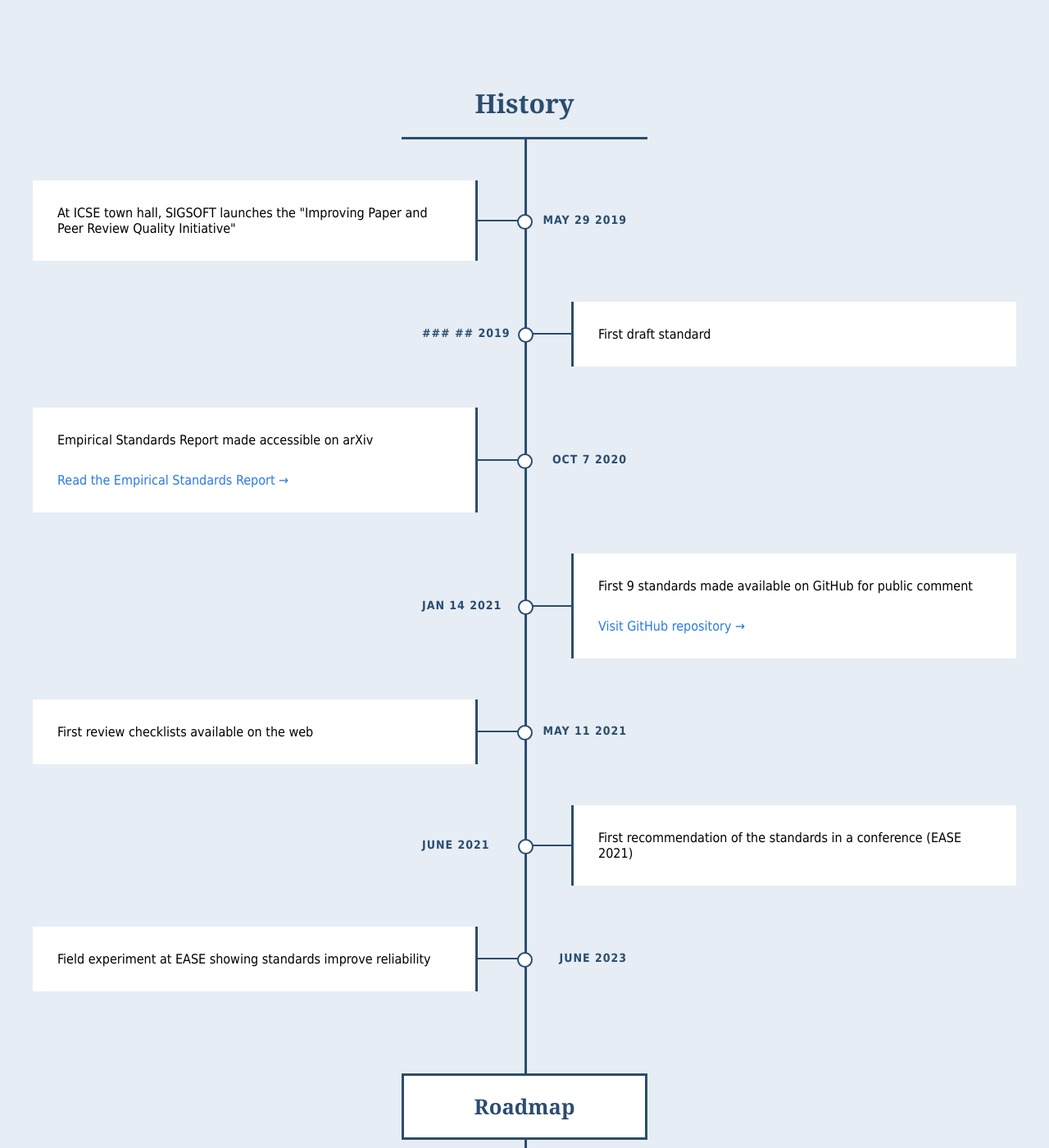
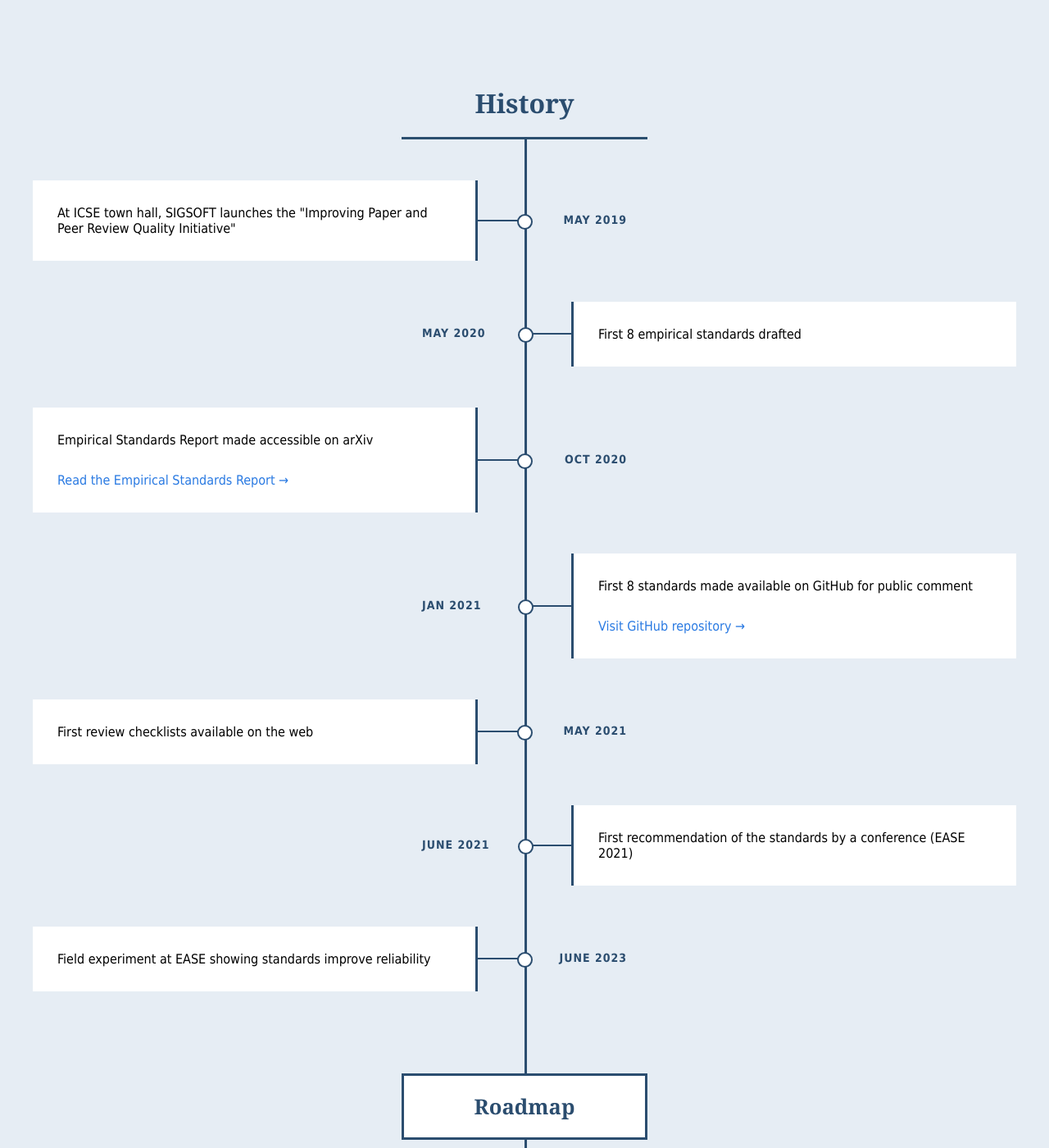
Before and after one commit to eschltz/standardstest, a Jekyll site: the page built from index.md, in a window 1280 px wide and 1400 px high, scrolled down 3296 px. Shown: the whole window at 82% size. Built offline with Jekyll 4.4.1, drawn with Linux system fonts in a browser that asks for light colours.

Commit message:
Update milestone dates

```diff
--- a/index.md
+++ b/index.md
@@ -144,17 +144,17 @@ layout: default
 
 	<div class="timeline">
 		<div class="timeline-box left">
-			<p class="timeline-date">MAY 29 2019</p>
+			<p class="timeline-date">MAY 2019</p>
 			<p class="timeline-content">At ICSE town hall, SIGSOFT launches the "Improving Paper and Peer Review Quality Initiative"</p>
 		</div>
 
 		<div class="timeline-box right">
-			<p class="timeline-date">### ## 2019</p>
-			<p class="timeline-content">First draft standard</p>
+			<p class="timeline-date">MAY 2020</p>
+			<p class="timeline-content">First 8 empirical standards drafted</p>
 		</div>
 
 		<div class="timeline-box left">
-			<p class="timeline-date">OCT 7 2020</p>
+			<p class="timeline-date">OCT 2020</p>
 			<p class="timeline-content">
 				Empirical Standards Report made accessible on arXiv <!-- Link to report -->
 				<a href="https://arxiv.org/abs/2010.03525">Read the Empirical Standards Report →</a>
@@ -162,23 +162,23 @@ layout: default
 		</div>
 
 		<div class="timeline-box right">
-			<p class="timeline-date">JAN 14 2021</p>
+			<p class="timeline-date">JAN 2021</p>
 			<p class="timeline-content">
-				First 9 standards made available on GitHub for public comment <!-- Link to git repo -->
+				First 8 standards made available on GitHub for public comment <!-- Link to git repo -->
 				<a href="https://github.com/acmsigsoft/EmpiricalStandards">Visit GitHub repository →</a>
 			</p>
 			<!-- https://github.com/acmsigsoft/EmpiricalStandards/blob/bf2bfaecc5a9e7659e66237994da7f93433c1e45/empiricalStandards.md#grounded-theory -->
 		</div>
 
 		<div class="timeline-box left">
-			<p class="timeline-date">MAY 11 2021</p>
+			<p class="timeline-date">MAY 2021</p>
 			<p class="timeline-content">First review checklists available on the web</p>
 			<!-- https://github.com/acmsigsoft/EmpiricalStandards/commit/3462acf033baa670f4dd869be1d85d642688da51 -->
 		</div>
 
 		<div class="timeline-box right">
 			<p class="timeline-date">JUNE 2021</p>
-			<p class="timeline-content">First recommendation of the standards in a conference (EASE 2021)</p>
+			<p class="timeline-content">First recommendation of the standards by a conference (EASE 2021)</p>
 		</div>
 
 		<div class="timeline-box left">
```
